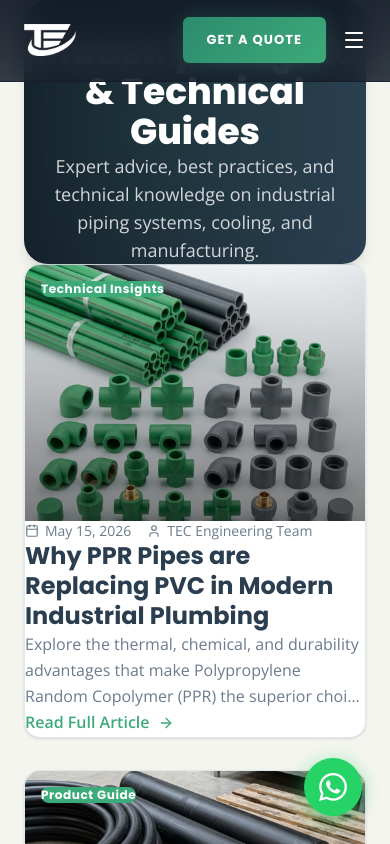
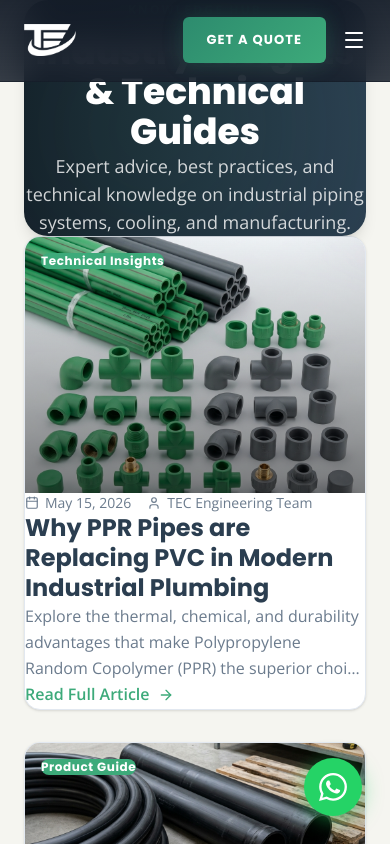
Before and after one commit to japatel5213/tec-industries-web, a Next.js app: page /blog in a window 390 px wide. Shown: the top 844 px of the page. Built offline with nearby package versions, Linux system fonts and the light colour scheme.

Commit message:
Fix: resolve horizontal card padding overrides, fix fixed-header overlaps, standardize address

```diff
--- a/src/app/api/contact/route.ts
+++ b/src/app/api/contact/route.ts
@@ -51,7 +51,7 @@ export async function POST(request: NextRequest) {
           </div>
         </div>
         <div style="background: #1E2A3A; padding: 20px 32px; border-radius: 0 0 12px 12px; text-align: center;">
-          <p style="color: rgba(255,255,255,0.4); font-size: 11px; margin: 0; letter-spacing: 0.04em;">TEC INDUSTRIES · GIDC Vapi, Gujarat 396195 · GSTIN: 24ACBFM4650R1ZU</p>
+          <p style="color: rgba(255,255,255,0.4); font-size: 11px; margin: 0; letter-spacing: 0.04em;">TEC INDUSTRIES · Plot No. 700/1, 40 Shade Area, GIDC, Vapi, Gujarat 396195 (IN) · GSTIN: 24ACBFM4650R1ZU</p>
         </div>
       </div>
     `;
@@ -78,7 +78,7 @@ export async function POST(request: NextRequest) {
             <p style="color: #2B3E50; font-size: 15px; line-height: 1.8;">For urgent queries, please WhatsApp us at <a href="https://wa.me/919426031064" style="color: #2D8B6E;">+91 94260 31064</a>.</p>
             <hr style="border: none; border-top: 1px solid #eee; margin: 24px 0;" />
             <p style="color: #6B7B8D; font-size: 13px; margin: 0;"><em>"Your Partner in Industrial Progress"</em></p>
-            <p style="color: #6B7B8D; font-size: 13px; margin: 8px 0 0;">TEC INDUSTRIES &copy; Plot 700/1, 40 Shade Area, GIDC Vapi, Gujarat &bull; +91 94260 31064</p>
+            <p style="color: #6B7B8D; font-size: 13px; margin: 8px 0 0;">TEC INDUSTRIES &copy; Plot No. 700/1, 40 Shade Area, GIDC, Vapi, Gujarat 396195 (IN) &bull; +91 94260 31064</p>
           </div>
         </div>
       `,
--- a/src/app/blog/[slug]/page.tsx
+++ b/src/app/blog/[slug]/page.tsx
@@ -41,7 +41,7 @@ export default async function BlogPostPage(props: Props) {
   };
 
   return (
-    <main className="bg-[#F5F5F0] min-h-screen pt-8 pb-24">
+    <main className="bg-[#F5F5F0] min-h-screen pt-32 pb-24">
       <div className="container-xl max-w-4xl">
         <Link href="/blog" className="inline-flex items-center gap-2 text-[#6B7B8D] hover:text-[#3DAA7A] transition-colors font-medium mb-8 font-[family-name:var(--font-body)]">
           <ArrowLeft size={16} /> Back to Blog
--- a/src/app/contact/page.tsx
+++ b/src/app/contact/page.tsx
@@ -255,7 +255,7 @@ export default function ContactPage() {
                     </div>
                     <div>
                       <div style={{ fontFamily: 'var(--font-head)', fontSize: '13px', fontWeight: 700, color: '#2B3E50', letterSpacing: '0.04em', marginBottom: '4px' }}>Factory Address</div>
-                      <div style={{ fontFamily: 'var(--font-body)', fontSize: '14px', color: '#6B7B8D', lineHeight: 1.6 }}>TEC INDUSTRIES PLOT NO. 700/1, 40 SHADE AREA<br />GIDC, VAPI, GUJARAT 396195 (IN)</div>
+                      <div style={{ fontFamily: 'var(--font-body)', fontSize: '14px', color: '#6B7B8D', lineHeight: 1.6 }}>TEC INDUSTRIES PLOT NO. 700/1, 40 SHADE AREA,<br />GIDC, VAPI, GUJARAT 396195 (IN)</div>
                     </div>
                   </div>
                   <div className="flex gap-4">
--- a/src/app/globals.css
+++ b/src/app/globals.css
@@ -222,29 +222,8 @@ body {
   }
 }
 
-/* ─── Global: Text never touches box edge (minimum 10px guarantee) ─── */
-/* Applied to any div that acts as a visual block/card.               */
-/* This ensures ALL boxes across ALL pages have minimum breathing room  */
-section > .container-xl > *,
-.container-xl > div > div[class*="rounded"],
-.container-xl > div[class*="rounded"] {
-  /* At minimum, preserve 10px on all sides */
-  padding-inline: max(10px, var(--box-px, 0px));
-}
 
-/* On mobile, give all banner/hero inner cards proper inner spacing */
-@media (max-width: 640px) {
-  .card {
-    padding: 20px 16px;
-  }
-  /* Any rounded box on mobile keeps ≥10px side padding */
-  div[class*="rounded-2xl"],
-  div[class*="rounded-3xl"],
-  div[class*="rounded-xl"] {
-    padding-left: max(10px, var(--box-pad-l, inherit));
-    padding-right: max(10px, var(--box-pad-r, inherit));
-  }
-}
+
 
 /* ─── Nav underline animation ─── */
 .nav-link {
--- a/src/app/layout.tsx
+++ b/src/app/layout.tsx
@@ -46,6 +46,9 @@ export const metadata: Metadata = {
     url: "https://www.tecindustries.in",
     siteName: "TEC INDUSTRIES",
     images: [{ url: "/assets/tec-logo.png", width: 1200, height: 630 }],
+  },
+  alternates: {
+    canonical: '/',
   },
 };
 
--- a/src/app/privacy/page.tsx
+++ b/src/app/privacy/page.tsx
@@ -10,7 +10,7 @@ export const metadata: Metadata = {
 export default function PrivacyPage() {
   return (
     <div style={{ background: '#F5F5F0', minHeight: '100vh' }}>
-      <section style={{ background: 'linear-gradient(135deg, #141C28, #1E2A3A)', padding: '80px 0 64px' }}>
+      <section style={{ background: 'linear-gradient(135deg, #141C28, #1E2A3A)', padding: '160px 0 96px' }}>
         <div className="container-xl text-center">
           <span className="section-eyebrow" style={{ color: '#3DAA7A' }}>Legal</span>
           <h1 style={{ fontFamily: 'var(--font-head)', fontSize: 'clamp(32px, 4vw, 48px)', fontWeight: 800, color: '#ffffff', lineHeight: 1.1, marginBottom: '16px' }}>
--- a/src/app/products/page.tsx
+++ b/src/app/products/page.tsx
@@ -71,7 +71,7 @@ export default function ProductsPage() {
   return (
     <div>
       {/* Hero */}
-      <section style={{ background: 'linear-gradient(135deg, #141C28, #1E2A3A)', padding: '80px 0 64px', position: 'relative', overflow: 'hidden' }}>
+      <section style={{ background: 'linear-gradient(135deg, #141C28, #1E2A3A)', padding: '160px 0 96px', position: 'relative', overflow: 'hidden' }}>
         <div style={{ position: 'absolute', top: '-10%', right: '-5%', width: '500px', height: '500px', background: 'radial-gradient(circle, rgba(45,139,110,0.15) 0%, transparent 65%)' }} />
         <div className="container-xl relative text-center">
           <span className="section-eyebrow" style={{ color: '#3DAA7A' }}>What We Manufacture</span>
--- a/src/app/terms/page.tsx
+++ b/src/app/terms/page.tsx
@@ -10,7 +10,7 @@ export const metadata: Metadata = {
 export default function TermsPage() {
   return (
     <div style={{ background: '#F5F5F0', minHeight: '100vh' }}>
-      <section style={{ background: 'linear-gradient(135deg, #141C28, #1E2A3A)', padding: '80px 0 64px' }}>
+      <section style={{ background: 'linear-gradient(135deg, #141C28, #1E2A3A)', padding: '160px 0 96px' }}>
         <div className="container-xl text-center">
           <span className="section-eyebrow" style={{ color: '#3DAA7A' }}>Legal</span>
           <h1 style={{ fontFamily: 'var(--font-head)', fontSize: 'clamp(32px, 4vw, 48px)', fontWeight: 800, color: '#ffffff', lineHeight: 1.1, marginBottom: '16px' }}>
--- a/src/components/ProductPageTemplate.tsx
+++ b/src/components/ProductPageTemplate.tsx
@@ -23,7 +23,7 @@ export default function ProductPageTemplate({
   return (
     <div>
       {/* Hero */}
-      <section style={{ background: 'linear-gradient(135deg, #141C28, #1E2A3A)', padding: '80px 0 64px', position: 'relative', overflow: 'hidden' }}>
+      <section style={{ background: 'linear-gradient(135deg, #141C28, #1E2A3A)', padding: '160px 0 96px', position: 'relative', overflow: 'hidden' }}>
         <div style={{ position: 'absolute', top: '-10%', right: '-5%', width: '500px', height: '500px', background: 'radial-gradient(circle, rgba(45,139,110,0.15) 0%, transparent 65%)' }} />
         <div className="container-xl relative">
           <div className="grid lg:grid-cols-2 gap-12 items-center">
```
